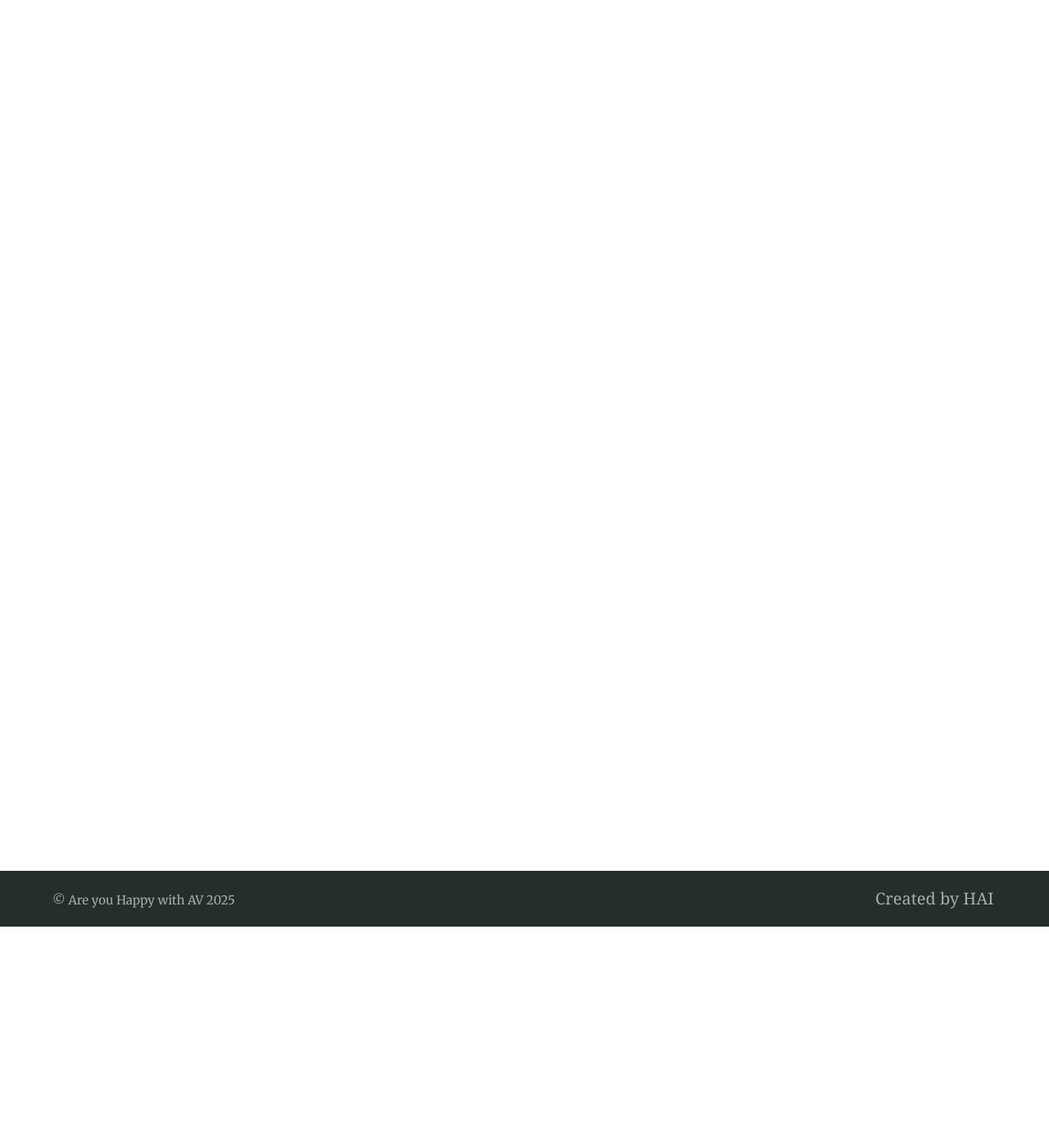
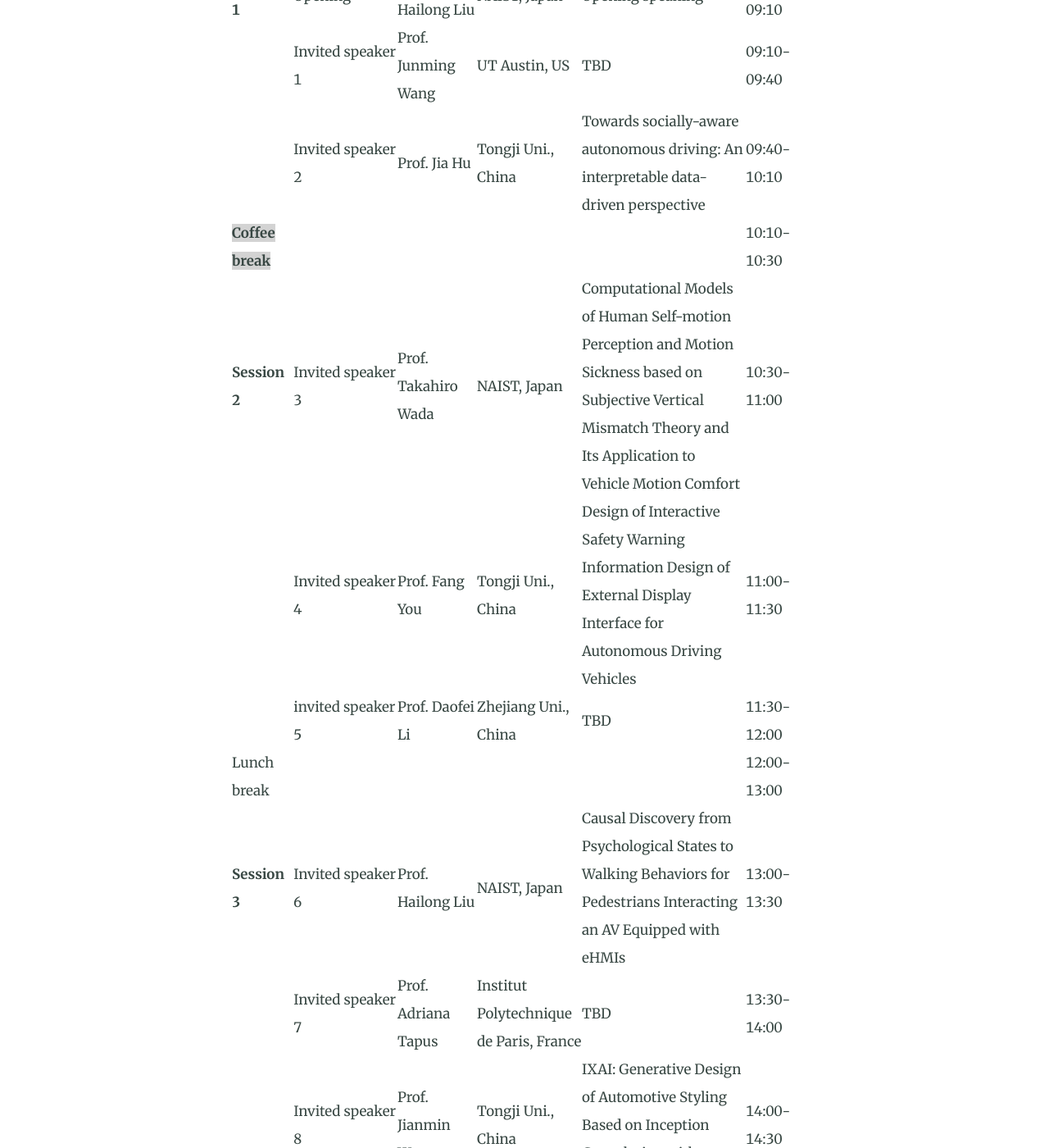
Before and after one commit to Are-You-Happy-with-AV/are-you-happy-with-av.github.io, a Jekyll site: the page built from program.md, in a window 1280 px wide and 1400 px high, scrolled down 270 px. Shown: the whole window at 82% size. Built offline with Jekyll 4.4.1, drawn with Linux system fonts in a browser that asks for light colours; our own code applies the rules of GitHub Pages for plain Markdown files; some of the changed text lies outside the part shown.

Commit message:
Update program.md

```diff
--- a/program.md
+++ b/program.md
@@ -1 +1,23 @@
 Program is coming soon...
+
+| Session                | Presentation | Presenter | Affiliation  | Title | Timeslot |
+|-----------------------|-------|-------|-------|-------|-------|
+| **Session 1**   | Opening | Prof. Hailong Liu | NAIST, Japan| Opening speaking | 09:00-09:10 |
+|                       | Invited speaker 1 | Prof. Junming Wang      | UT Austin, US      | TBD      | 09:10-09:40 |
+|                       | Invited speaker 2 | Prof. Jia Hu      | Tongji Uni., China      | Towards socially-aware autonomous driving: An interpretable data-driven perspective      | 09:40-10:10 |
+| <span style="background-color:lightgrey; font-weight:bold;">Coffee break</span>| | | | |10:10-10:30 |
+| **Session 2**        | Invited speaker 3 | Prof. Takahiro Wada |NAIST, Japan | Computational Models of Human Self-motion Perception and Motion Sickness based on Subjective Vertical Mismatch Theory and Its Application to Vehicle Motion Comfort |10:30-11:00|
+|                 | Invited speaker 4|Prof. Fang You|Tongji Uni., China| Design of Interactive Safety Warning Information Design of External Display Interface for Autonomous Driving Vehicles | 11:00-11:30 |
+|                | invited speaker 5 | Prof. Daofei Li  | Zhejiang Uni., China      |  TBD     | 11:30-12:00  |
+| Lunch break | | | | |12:00-13:00 |
+| **Session 3**  |Invited speaker 6| Prof. Hailong Liu   | NAIST, Japan | Causal Discovery from Psychological States to Walking Behaviors for Pedestrians Interacting an AV Equipped with eHMIs | 13:00-13:30 |
+|                | Invited speaker 7 | Prof. Adriana Tapus |Institut Polytechnique de Paris, France|TBD | 13:30-14:00 |
+|                | Invited speaker 8 | Prof. Jianmin Wang  |Tongji Uni., China | IXAI: Generative Design of Automotive Styling Based on Inception Convolution with Explainable AI| 14:00-14:30|
+|                |Invited speaker 9 | Bo Jiang      | HUST, China | Advancing E2E-AD via Multimodal Planning, Reinforced Fine-Tuning, and Language Modality Integration      | 14:30-15:00    |
+| Coffee break | | | | |15:00-15:20 |
+| **Session 4**               |       |       |       |       | 15:20-15:50 |
+|                |  Poster 1     |       |       |       | 15:50-16:20|
+|                |  Poster 2     |       |       |       | 16:20-16:50 |
+|                |  Poster 3     |       |       |       | 16:50-17:35 |
+|                |  Roundtable discussion     |       |       | Interactive discussions for research and collaboration in HRI and HVI      | 17:35-17:50|
+|                | Opening | Asst. Prof. Hao Cheng | Uni. of Twente, Netherlands| Closing speaking | 17:35-17:50 |
```
